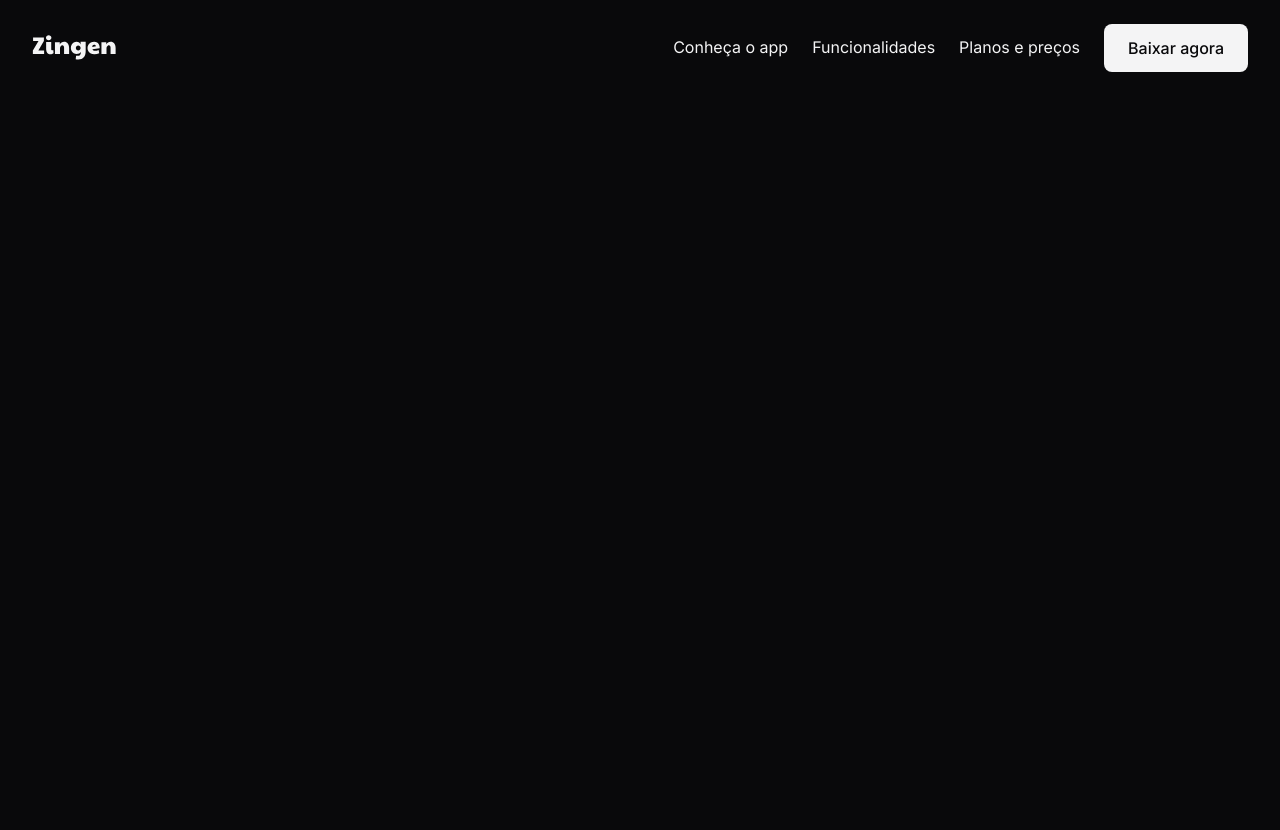
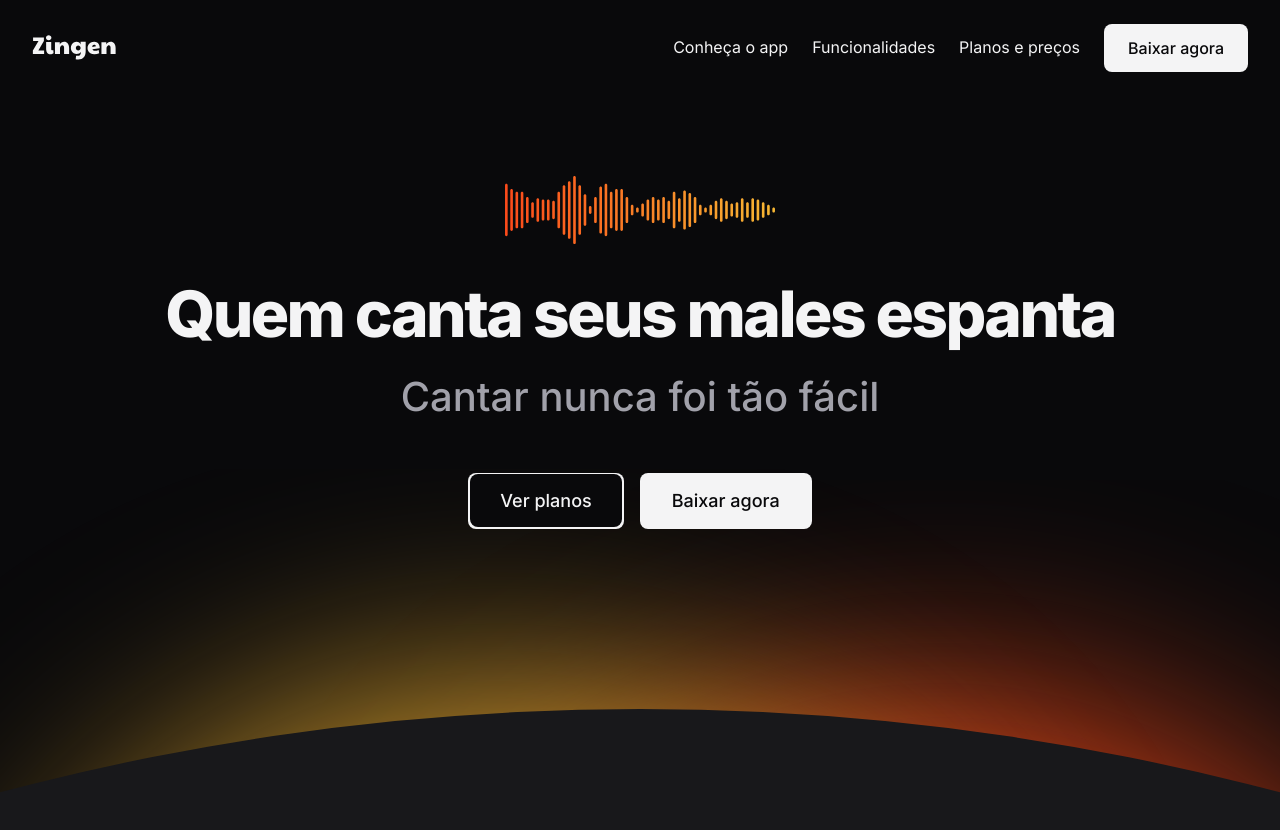
Before and after one commit to DevWebFelipe/LPdeProduto, a plain HTML site: page index.html in a window 1280 px wide. Before the commit the page ends 800 px from the top, so only its background shows below. Drawn offline with Linux system fonts and the light colour scheme.

Commit message:
Seção hero

```diff
--- /dev/null
+++ b/assets/css/hero.css
@@ -0,0 +1,48 @@
+#hero {
+  text-align: center;
+
+  /* o seletor com *= quer dizer que vai aplicar para qualquer imagem que no caminho
+     dela tiver a palavra music */
+  & img[src*="music"] {
+    width: 12.875rem;
+  }
+
+  & h1 {
+    margin-top: 1rem;
+  }
+
+  & p {
+    font: var(--fw-md) var(--fs-lg) / 1.4 var(--ff-sans);
+    color: var(--text-color-secondary);
+    margin-top: 0.5rem;
+  }
+
+  & .buttons {
+    justify-content: center;
+    margin-top: 2rem;
+  }
+}
+
+@media (width >= 80em) {
+  #hero {
+    background: url(../icon/bg-hero-desktop.svg) no-repeat bottom center/contain;
+    padding-bottom: 15rem;
+
+    & img[src*="music"] {
+      width: 16.875rem;
+    }
+
+    & p {
+      margin-top: 1rem;
+      font-size: 2.5rem;
+    }
+
+    & h1 {
+      margin-top: 1.5rem;
+    }
+
+    & .buttons {
+      margin-top: 3rem;
+    }
+  }
+}
--- a/assets/css/index.css
+++ b/assets/css/index.css
@@ -3,3 +3,4 @@
 @import url(buttons.css);
 @import url(social.css);
 @import url(header.css);
+@import url(hero.css);
--- a/index.html
+++ b/index.html
@@ -32,6 +32,19 @@
       </div>
     </header>
 
+    <section id="hero">
+      <div class="container py-xl">
+        <img src="assets/icon/music-bars.svg" alt="" />
+        <h1>Quem canta seus males espanta</h1>
+        <p>Cantar nunca foi tão fácil</p>
+
+        <div class="buttons flex items-center gap-1">
+          <a href="#pricing" aria-label="Ver planos" class="btn btn-md"></a>
+          <a href="#download" class="btn btn-md">Baixar agora</a>
+        </div>
+      </div>
+    </section>
+
     <script src="assets/js/index.js"></script>
   </body>
 </html>
```
Also changed, not shown: assets/icon/bg-hero-desktop.svg (added), assets/icon/music-bars.svg (added).
